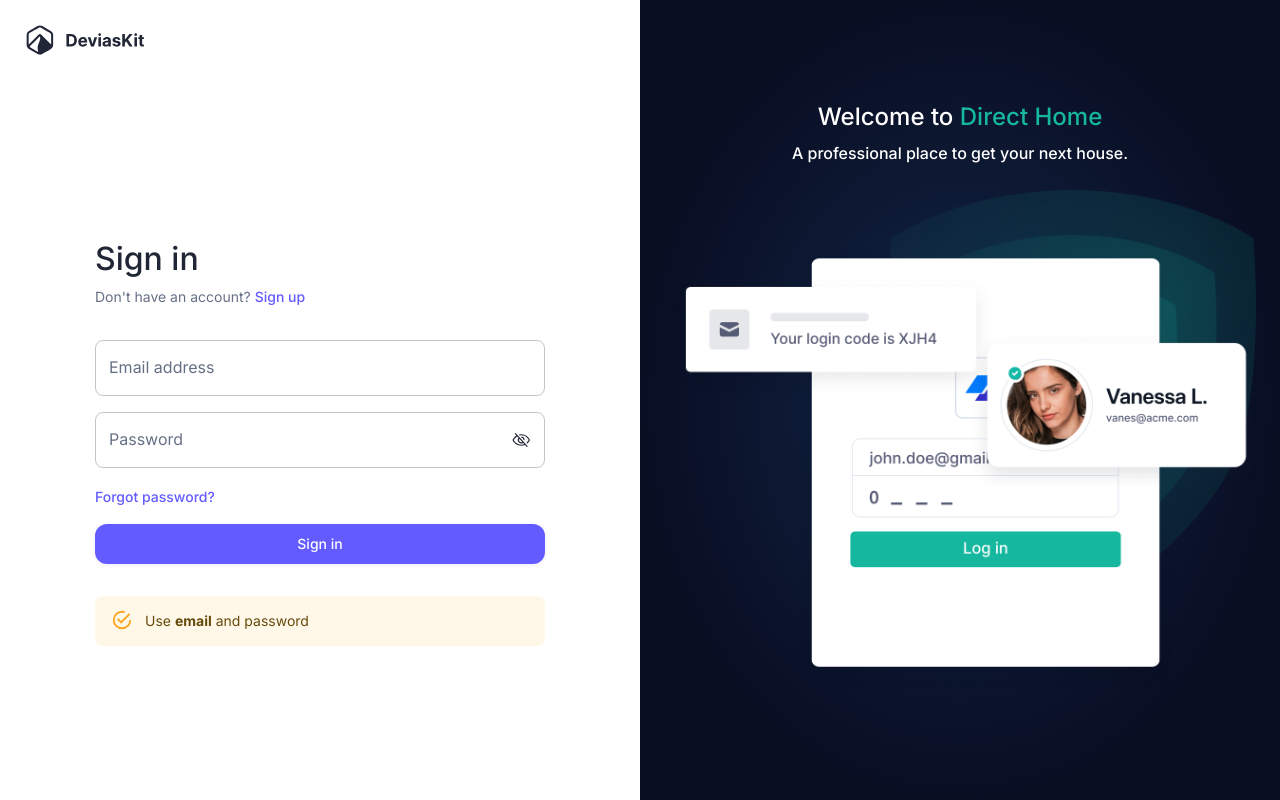
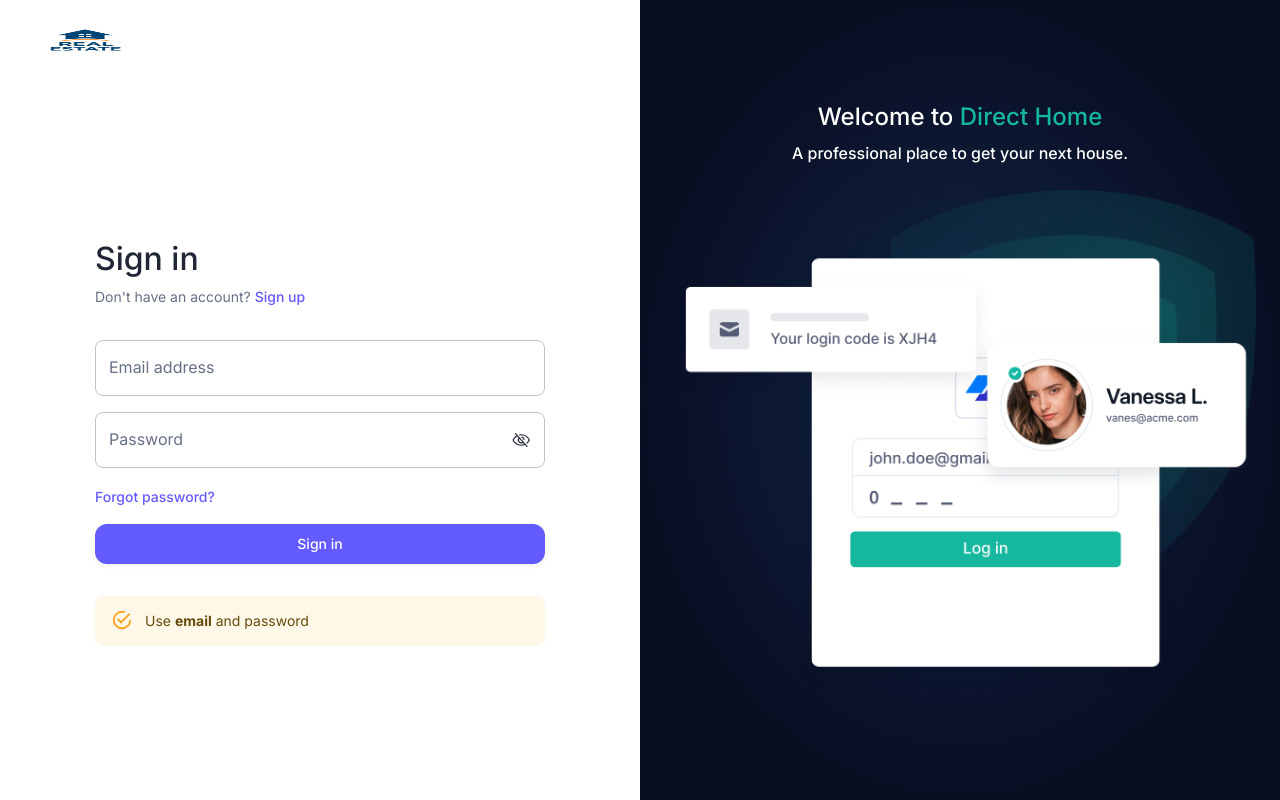
Before and after one commit to tytunji29/RealEstateFE, a Next.js app: page /auth/sign-in in a window 1280 px wide. Built offline with nearby package versions, Linux system fonts and the light colour scheme; no server answers.

Commit message:
Refactor code structure for improved readability and maintainability

```diff
--- a/src/app/layout.tsx
+++ b/src/app/layout.tsx
@@ -2,8 +2,8 @@
 import { Providers } from "@/app/providers";
 
 export const metadata = {
-  title: "My App",
-  description: "Next.js application with providers setup",
+  title: "Pinancle Real Estate",
+  description: "Pinancle Real Estate",
 };
 
 export default function RootLayout({ children }: { children: React.ReactNode }) {
--- a/src/components/core/logo.tsx
+++ b/src/components/core/logo.tsx
@@ -22,9 +22,9 @@
   let url: string;
 
   if (emblem) {
-    url = color === 'light' ? '/assets/logo-emblem.svg' : '/assets/logo-emblem--dark.svg';
+    url = color === 'dark' ? '/logo.png' : '/logo.png';
   } else {
-    url = color === 'light' ? '/assets/logo.svg' : '/assets/logo--dark.svg';
+    url = color === 'light' ? '/logo.png' : '/logo.png';
   }
 
   return <Box alt="logo" component="img" height={height} src={url} width={width} />;
--- a/src/paths.ts
+++ b/src/paths.ts
@@ -4,7 +4,7 @@
   dashboard: {
     overview: '/dashboard',
     account: '/dashboard/account',
-    marketplace: '/dashboard/landandhouse',
+    //marketplace: '/dashboard/landandhouse',
     customers: '/dashboard/customers',
     pendingrequests: '/dashboard/pendingrequests',
     settings: '/dashboard/settings',
```
Also changed, not shown: public/logo.png (added).
